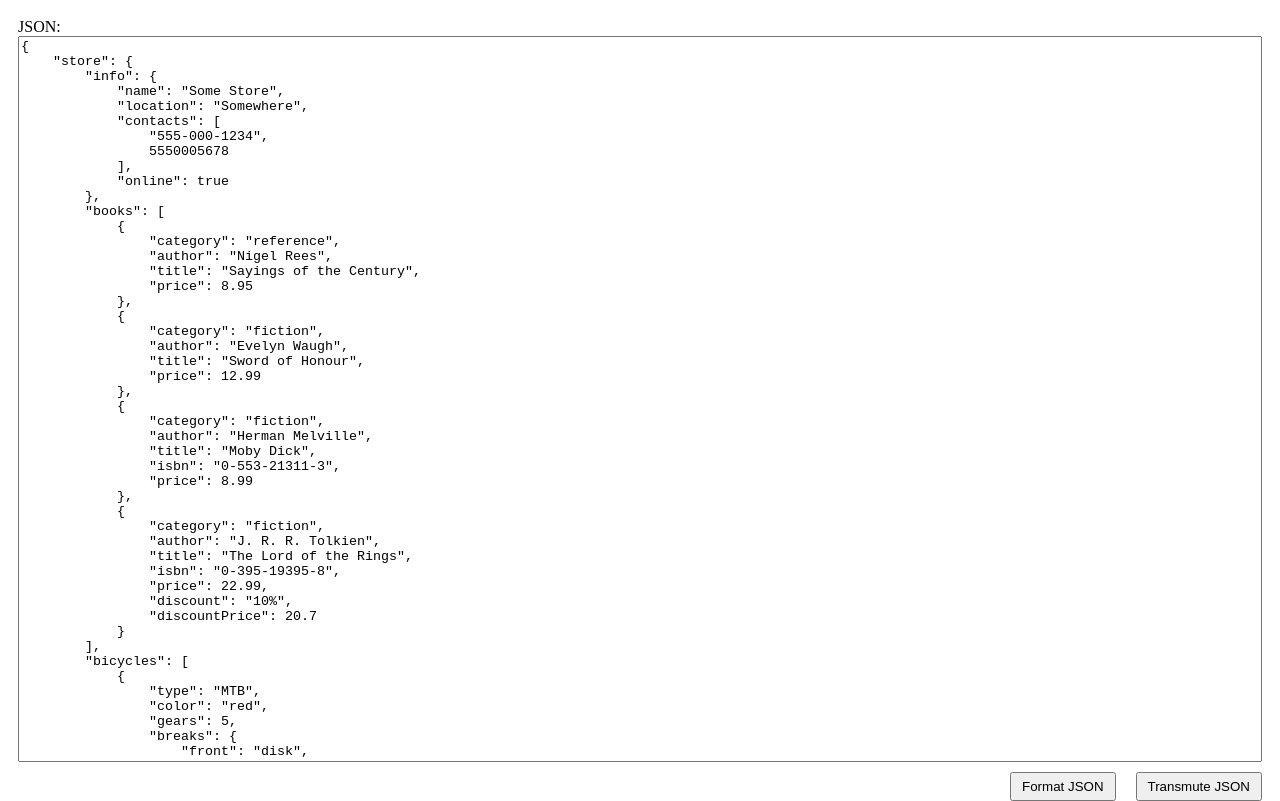
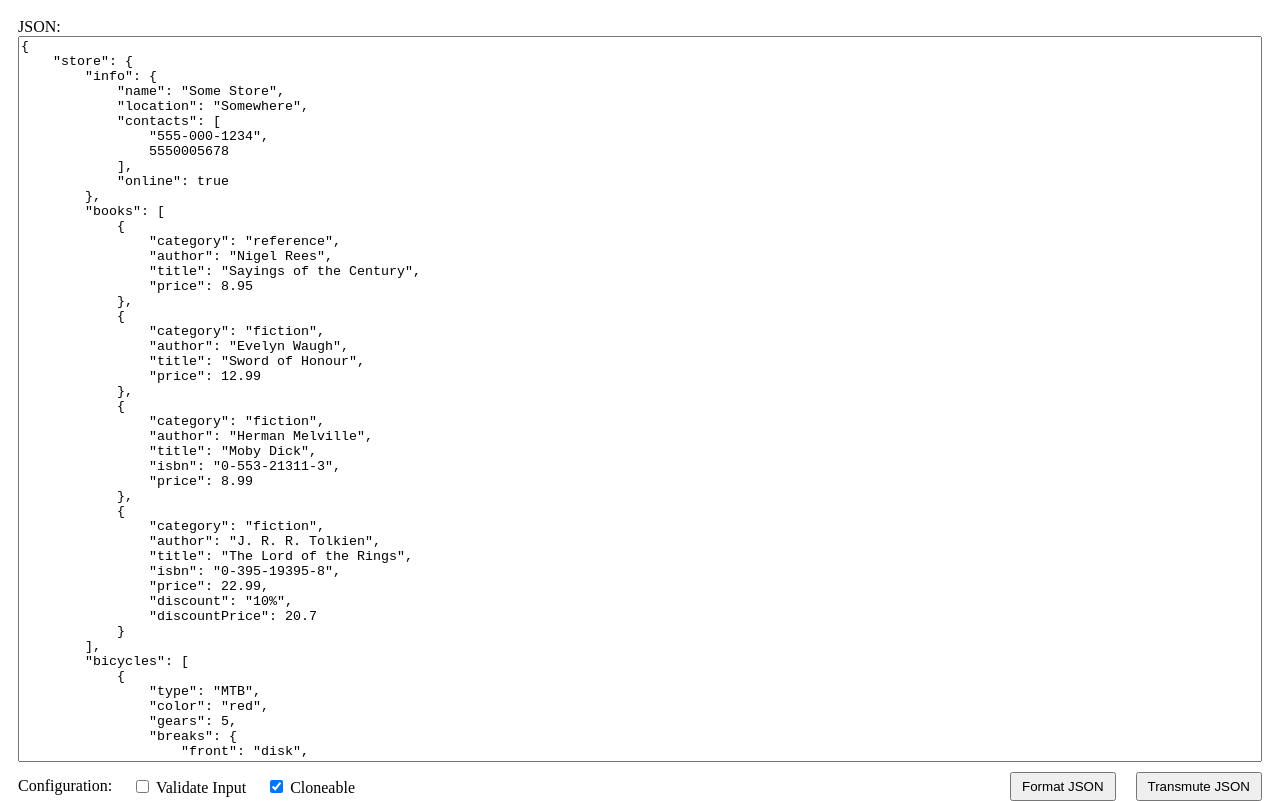
Before and after one commit to kapilkashyap/transmute, a website with bundled scripts: page index.html in a window 1280 px wide. Built offline with nearby package versions, Linux system fonts and the light colour scheme.

Commit message:
Updated playground demo page
Added configuration options and made relevant changes

```diff
--- a/index.html
+++ b/index.html
@@ -20,15 +20,13 @@
 			}
 			.actionContainer {
 				display: flex;
-				justify-content: flex-end;
+				justify-content: space-between;
 				align-items: center;
 			}
-			/*
 			.actionContainer .configurations {
 				display: flex;
 				gap: 20px;
 			}
-			*/
 			.actionContainer .actions {
 				display: flex;
 				justify-content: flex-end;
@@ -47,19 +45,17 @@
 				<textarea class="jsonInput"></textarea>
 			</div>
 			<div class="actionContainer">
-				<!--
 				<div class="configurations">
 					<label>Configuration:</label>
 					<label>
-						<input id="is-read-only" type="checkbox" name="readOnly" />
-						Read only
+						<input id="validateInputId" type="checkbox" name="validateInput" />
+						Validate Input
 					</label>
 					<label>
-						<input id="is-deep" type="checkbox" name="deep" checked />
-						Deep
+						<input id="cloneableId" type="checkbox" name="cloneable" checked />
+						Cloneable
 					</label>
 				</div>
-				-->
 				<div class="actions">
 					<button id="formatJSON">Format JSON</button>
 					<button id="transmuteJSON">Transmute JSON</button>
--- a/index.js
+++ b/index.js
@@ -30,8 +30,13 @@ import { memorySizeOf, transmute } from './dist/index.mjs';
     document.querySelector('button#transmuteJSON').addEventListener('click', () => {
         const jsonText = document.querySelector('.jsonInput').value;
         if (jsonText != null && jsonText.length > 0) {
+            const validateInput = document.querySelector('#validateInputId').checked;
+            const cloneable = document.querySelector('#cloneableId').checked;
             console.time('Time to transmute');
-            const transmutedObject = transmute(JSON.parse(jsonText));
+            const transmutedObject = transmute(JSON.parse(jsonText), {
+                validateInput,
+                cloneable
+            });
             console.timeEnd('Time to transmute');
 
             window['obj'] = transmutedObject;
```
